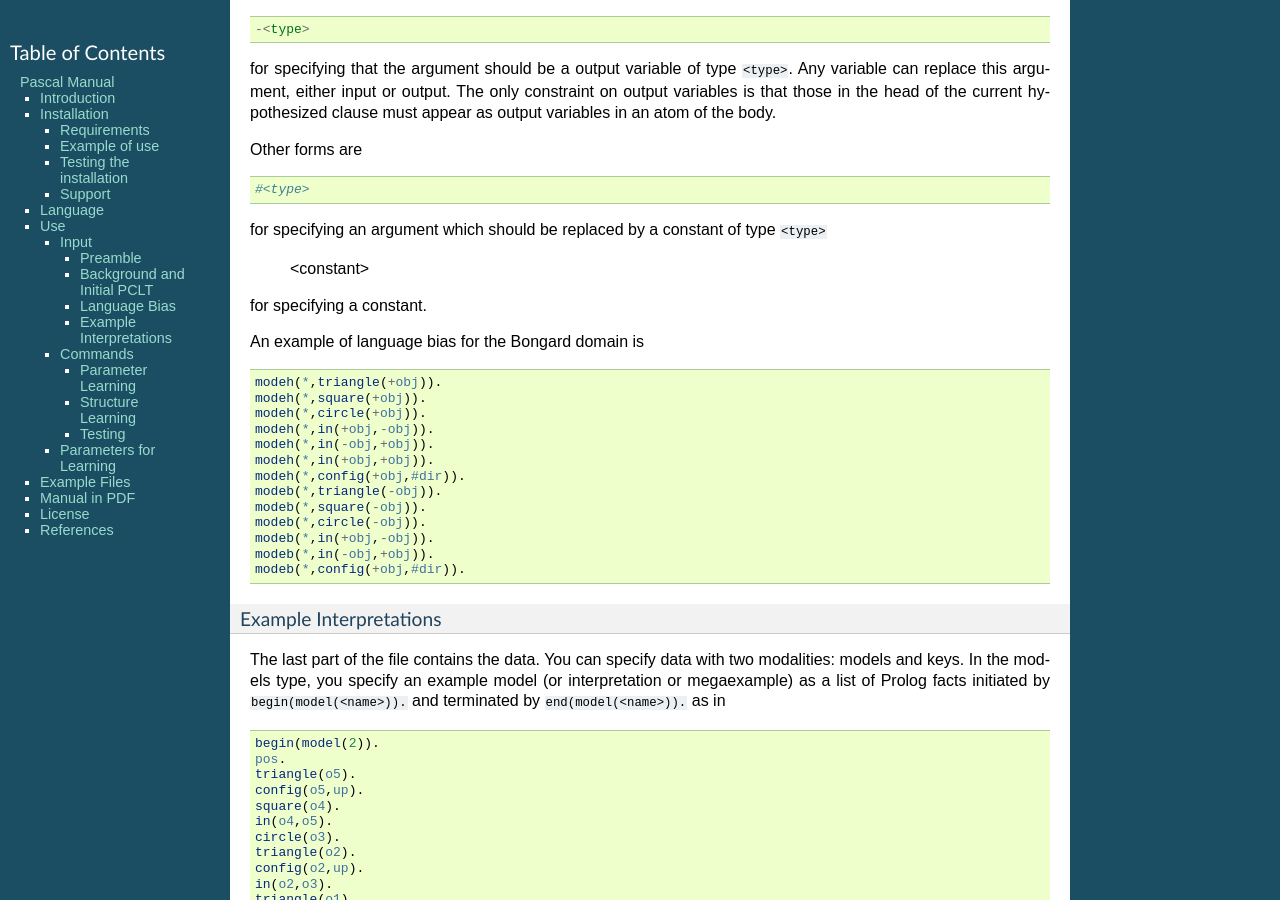
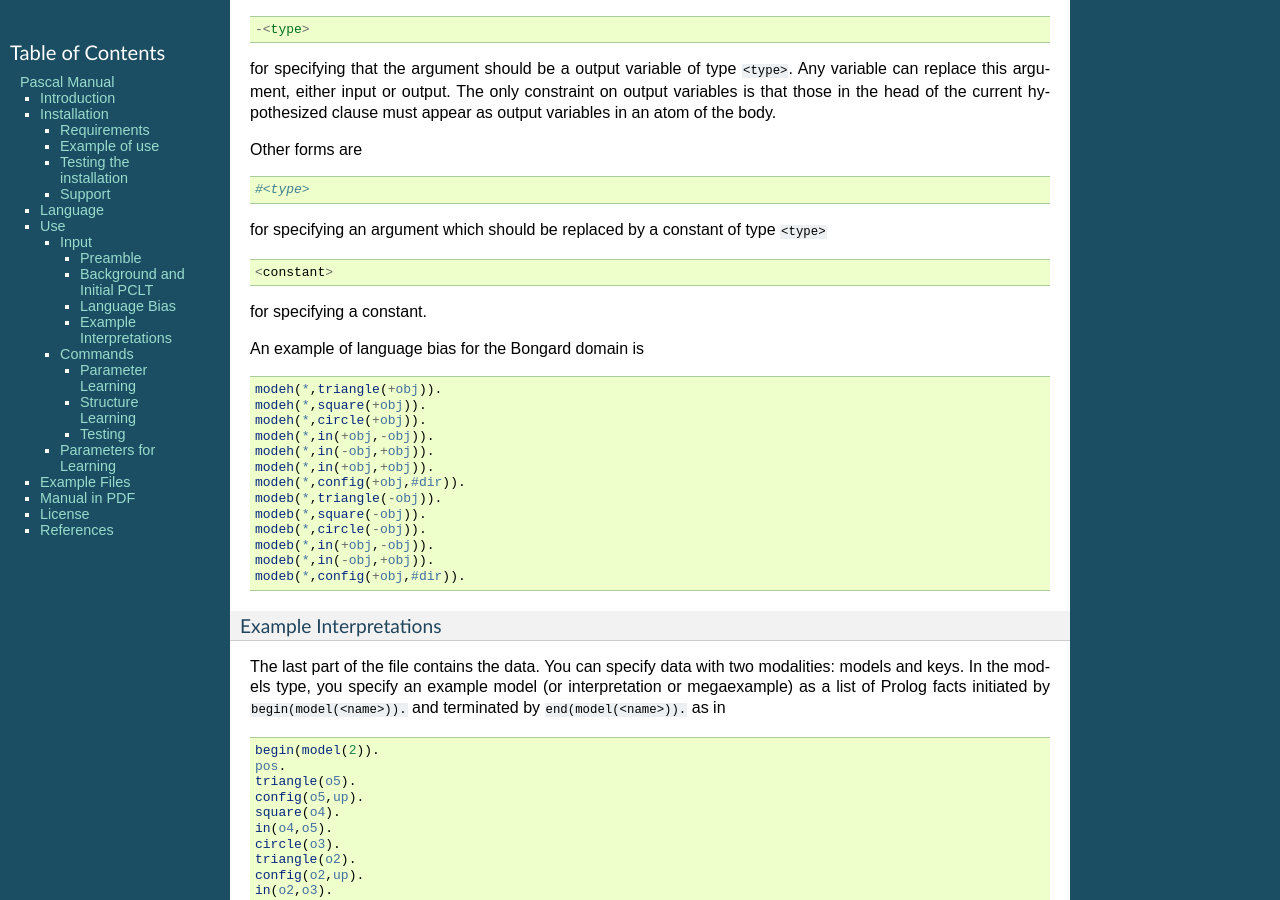
Before and after one commit to friguzzi/pascal, a Sphinx documentation site: the page built from docs/index.rst, in a window 1280 px wide and 900 px high, scrolled down 3799 px. Built offline with Sphinx 7.4.7, drawn with Linux system fonts in a browser that asks for light colours; cross-references to code outside the pages are shown as plain code.

```diff
--- a/docs/index.rst
+++ b/docs/index.rst
@@ -252,7 +252,7 @@
 
 	#<type>
 
-for specifying an argument which should be replaced by a constant of type :code:`<type>`
+for specifying an argument which should be replaced by a constant of type :code:`<type>` ::
 
 	<constant>
 
```
Also changed, not shown: 5 other files.
